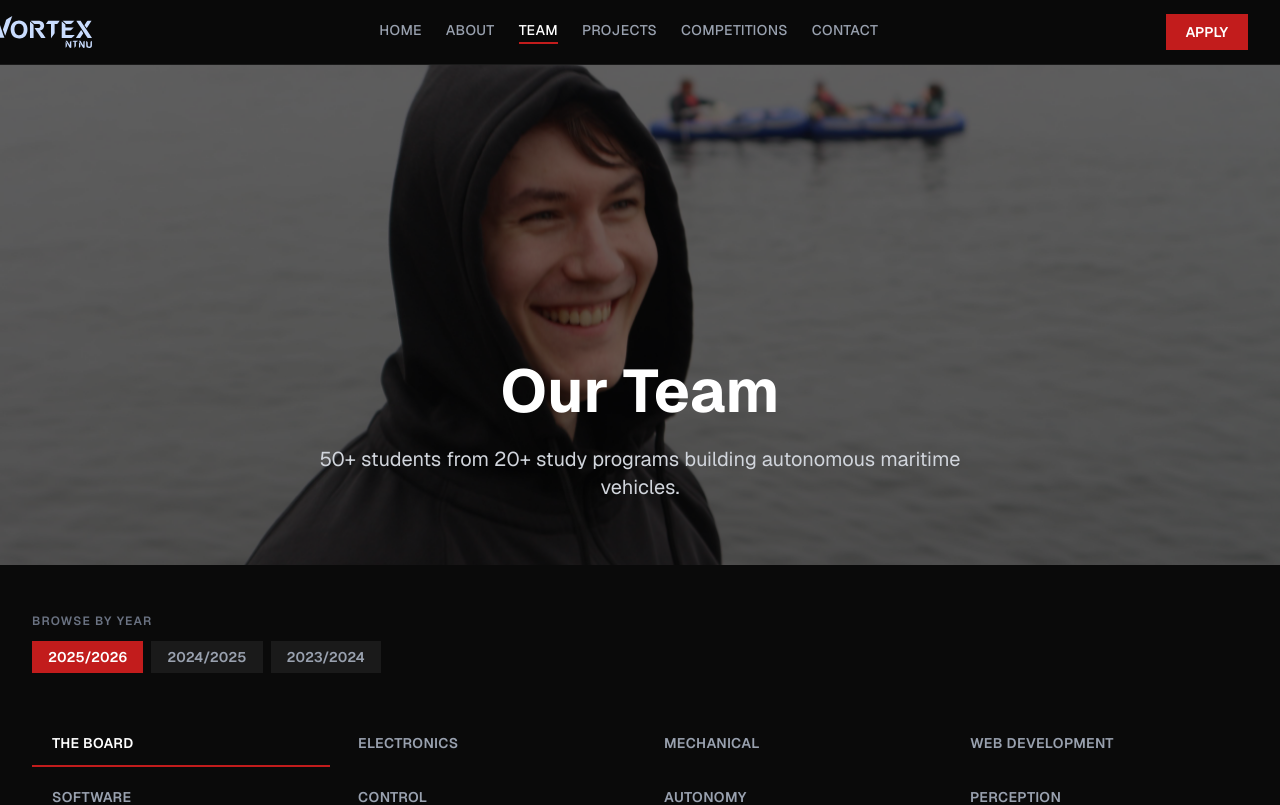
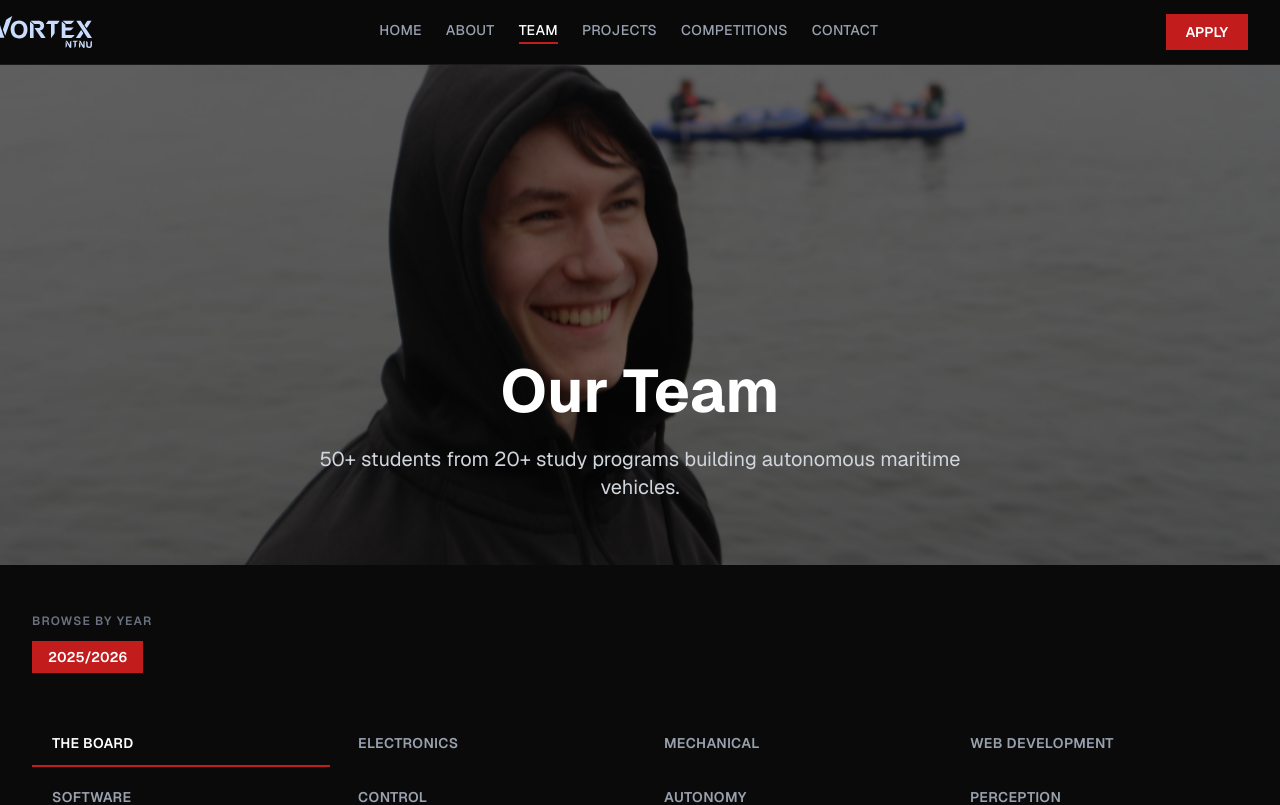
Before and after one commit to vortexntnu/Website_v2, a Next.js app in the folder vortex_website/: page /team in a window 1280 px wide. Shown: the top 805 px of the page. Built offline with nearby package versions, Linux system fonts and the light colour scheme.

Commit message:
feat: hide team handles for previous years (issue-32)

```diff
--- a/vortex_website/src/app/team/TeamPageClient.tsx
+++ b/vortex_website/src/app/team/TeamPageClient.tsx
@@ -31,12 +31,8 @@ import type { TeamMember, SubTeam } from "@/app/lib/types";
 // ── Static team data ──────────────────────────────────────────────────────────
 // Replace with PocketBase fetch when backend is ready.
 
-// Academic years, 3 years back from current (e.g. "2025/2026", "2024/2025", "2023/2024")
-const currentCalendarYear = new Date().getFullYear();
-const years = Array.from({ length: 3 }, (_, i) => {
-  const end = currentCalendarYear - i;
-  return `${end - 1}/${end}`;
-});
+// Academic year shown on the team page.
+const years = ["2025/2026"];
 
 function makeMember(name: string, role: string, imageSrc?: string): TeamMember {
   return {
@@ -44,6 +40,7 @@ function makeMember(name: string, role: string, imageSrc?: string): TeamMember {
     role,
     ...(imageSrc ? { imageSrc } : {}),
     // linkedinHref: "https://linkedin.com",
+
   };
 }
 
```
